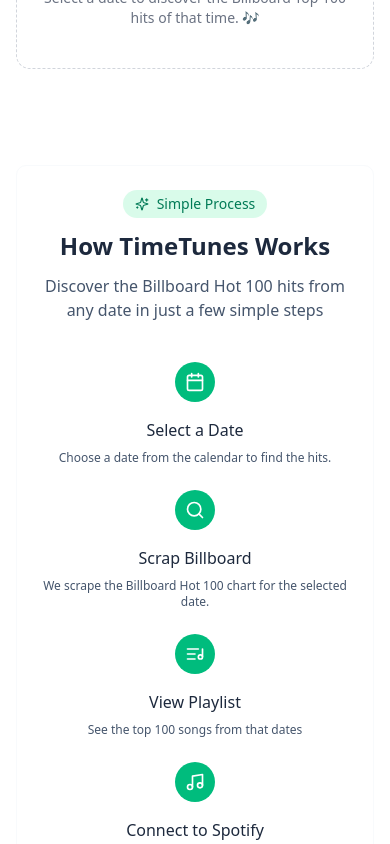
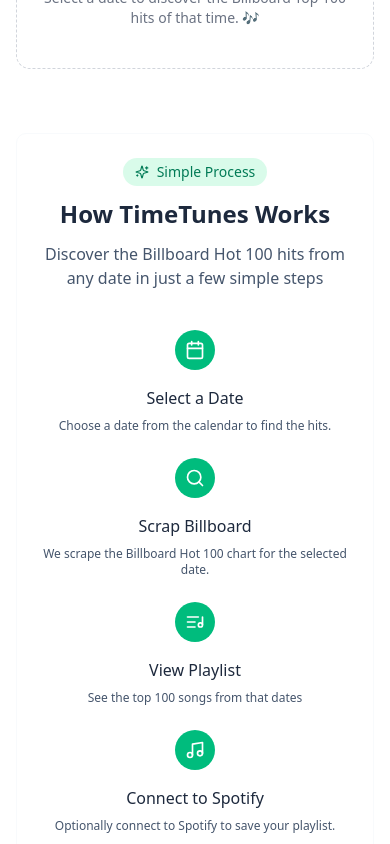
Before and after one commit to ORomero227/TimeTunes, a Next.js app: page / in a window 390 px wide. Shown: the part 1640-2484 px from the top of the page. Built offline with nearby package versions, Linux system fonts and the light colour scheme.

Commit message:
Songs Section changed to be scrollable

```diff
--- a/src/components/HowItWorks.tsx
+++ b/src/components/HowItWorks.tsx
@@ -29,7 +29,7 @@
 export default function HowItWorks() {
   return (
     <section
-      className="my-24 sm:mb-20 rounded-lg border border-slate-50 dark:border-none"
+      className="my-14 sm:mb-20 rounded-lg border border-slate-50 dark:border-none"
       id="how-it-works"
     >
       <div className="relative p-6 sm:p-10 md:p-12 flex flex-col items-center">
--- a/src/components/SongsSection.tsx
+++ b/src/components/SongsSection.tsx
@@ -40,10 +40,12 @@
           </p>
         </EmptyBox>
       ) : (
-        <div className="grid grid-cols-1 lg:grid-cols-4 gap-3">
-          {billboardSongs.map((song, index) => (
-            <SongCard key={index} song={song} />
-          ))}
+        <div className="max-h-[500px] overflow-y-auto scrollbar-thin scrollbar-thumb-gray-300 dark:scrollbar-thumb-gray-700 scrollbar-track-gray-100 dark:scrollbar-track-gray-800">
+          <div className="grid grid-cols-1 lg:grid-cols-4 gap-3">
+            {billboardSongs.map((song, index) => (
+              <SongCard key={index} song={song} />
+            ))}
+          </div>
         </div>
       )}
     </section>
--- a/src/components/songs/SongCard.tsx
+++ b/src/components/songs/SongCard.tsx
@@ -21,6 +21,9 @@
             src={song.image}
             alt={`${song.title} by ${song.artist}`}
             className="h-full w-full object-cover"
+            onError={(e) => {
+              (e.target as HTMLImageElement).style.display = "none";
+            }}
           />
         </div>
       )}
```
